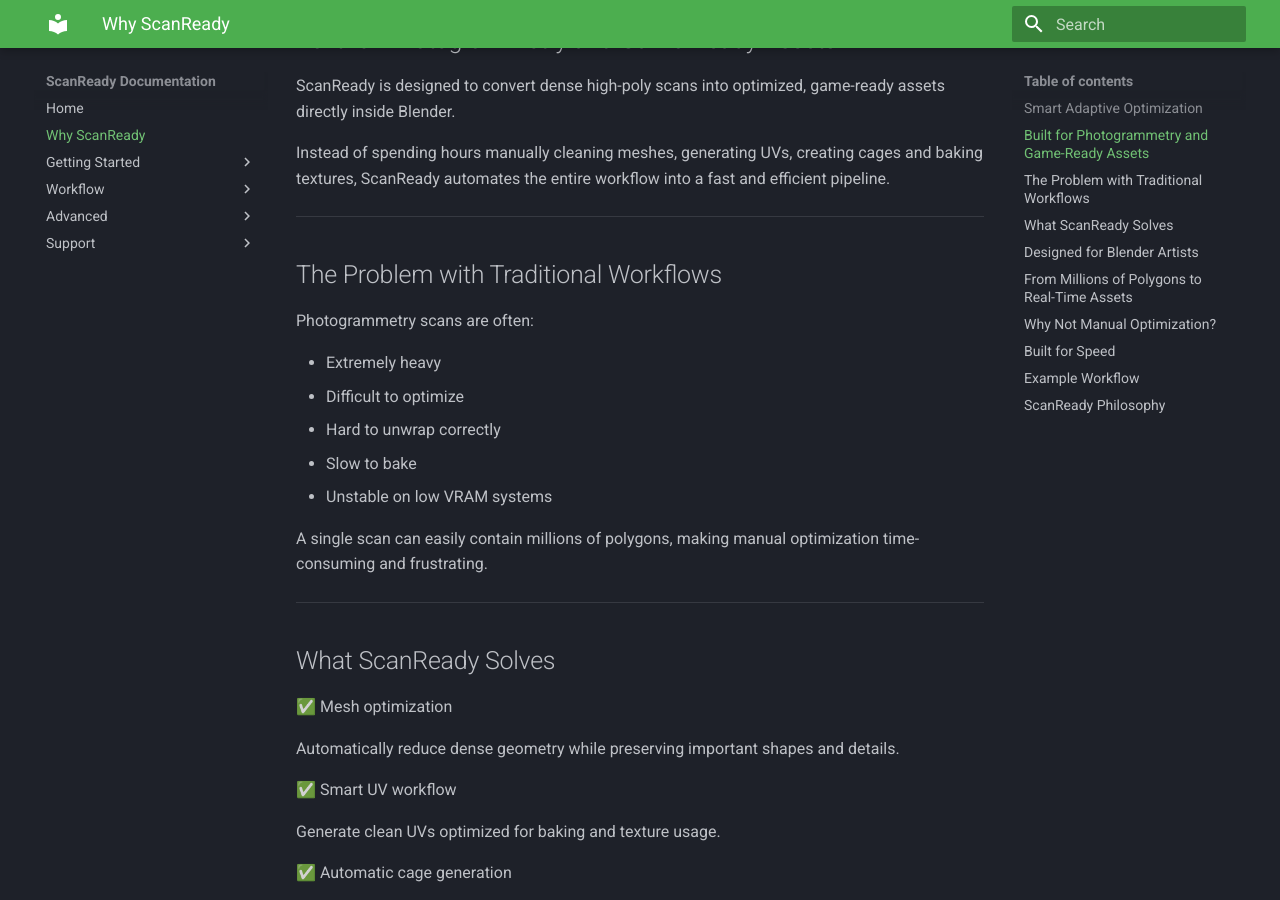
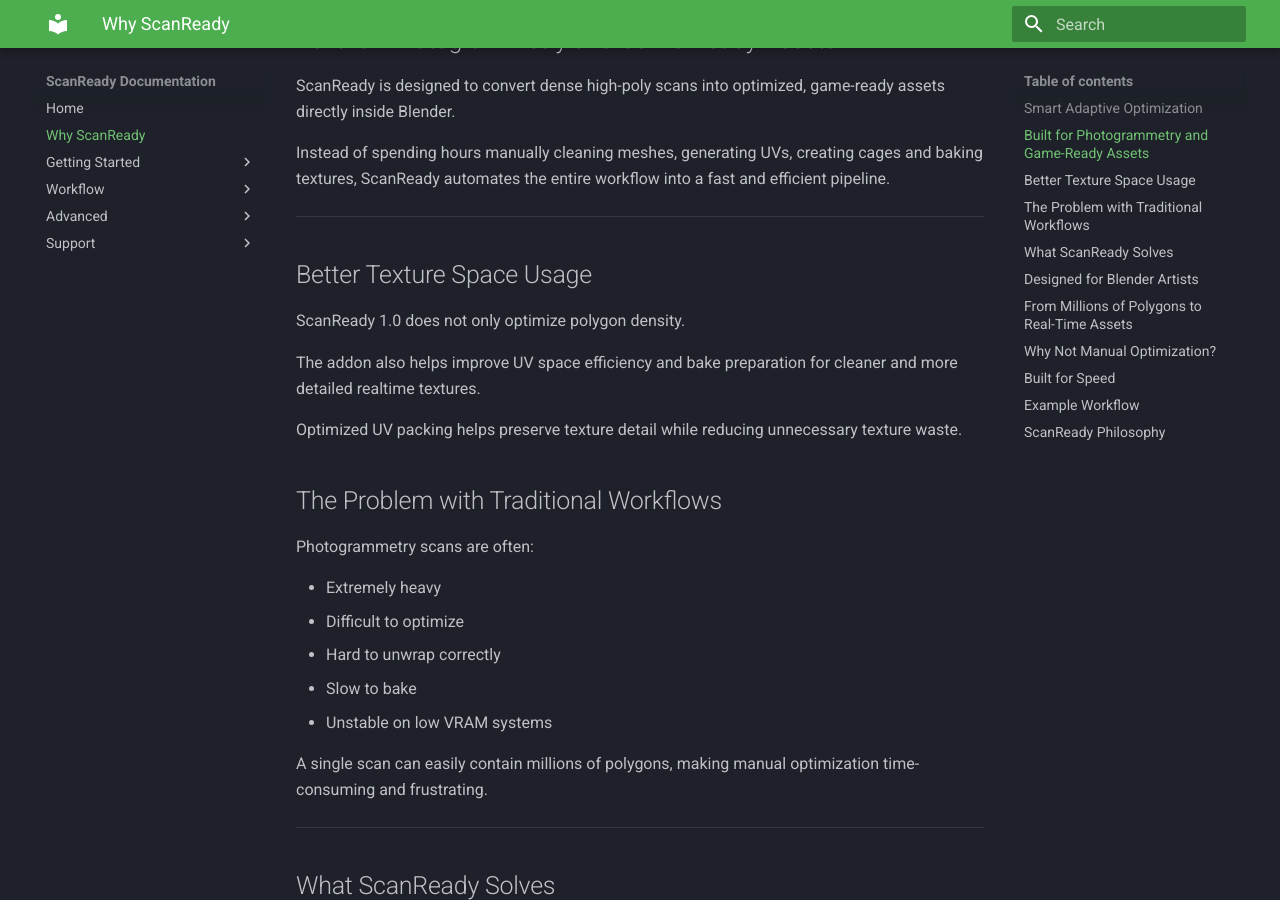
Before and after one commit to marioschiano/scanready-docs, an MkDocs documentation site: the page built from docs/why-scanready.md, in a window 1280 px wide and 900 px high, scrolled down 567 px. Built offline with MkDocs 1.6.1 and Material for MkDocs 9.7.7, drawn with Linux system fonts in a browser that asks for light colours.

Commit message:
Update why-scanready.md

```diff
--- a/docs/why-scanready.md
+++ b/docs/why-scanready.md
@@ -19,6 +19,14 @@
 Instead of spending hours manually cleaning meshes, generating UVs, creating cages and baking textures, ScanReady automates the entire workflow into a fast and efficient pipeline.
 
 ---
+
+## Better Texture Space Usage
+
+ScanReady 1.0 does not only optimize polygon density.
+
+The addon also helps improve UV space efficiency and bake preparation for cleaner and more detailed realtime textures.
+
+Optimized UV packing helps preserve texture detail while reducing unnecessary texture waste.
 
 ## The Problem with Traditional Workflows
 
```
